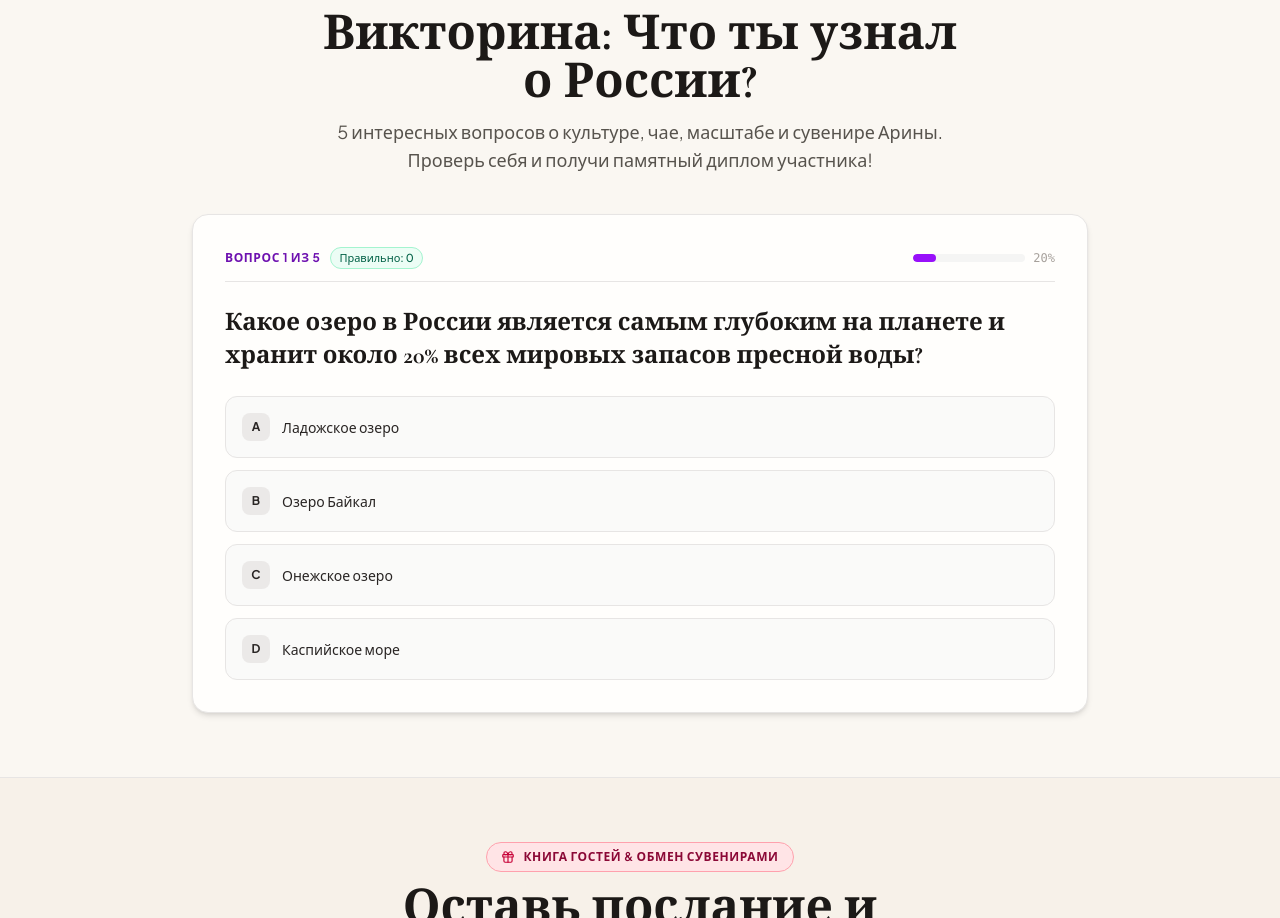
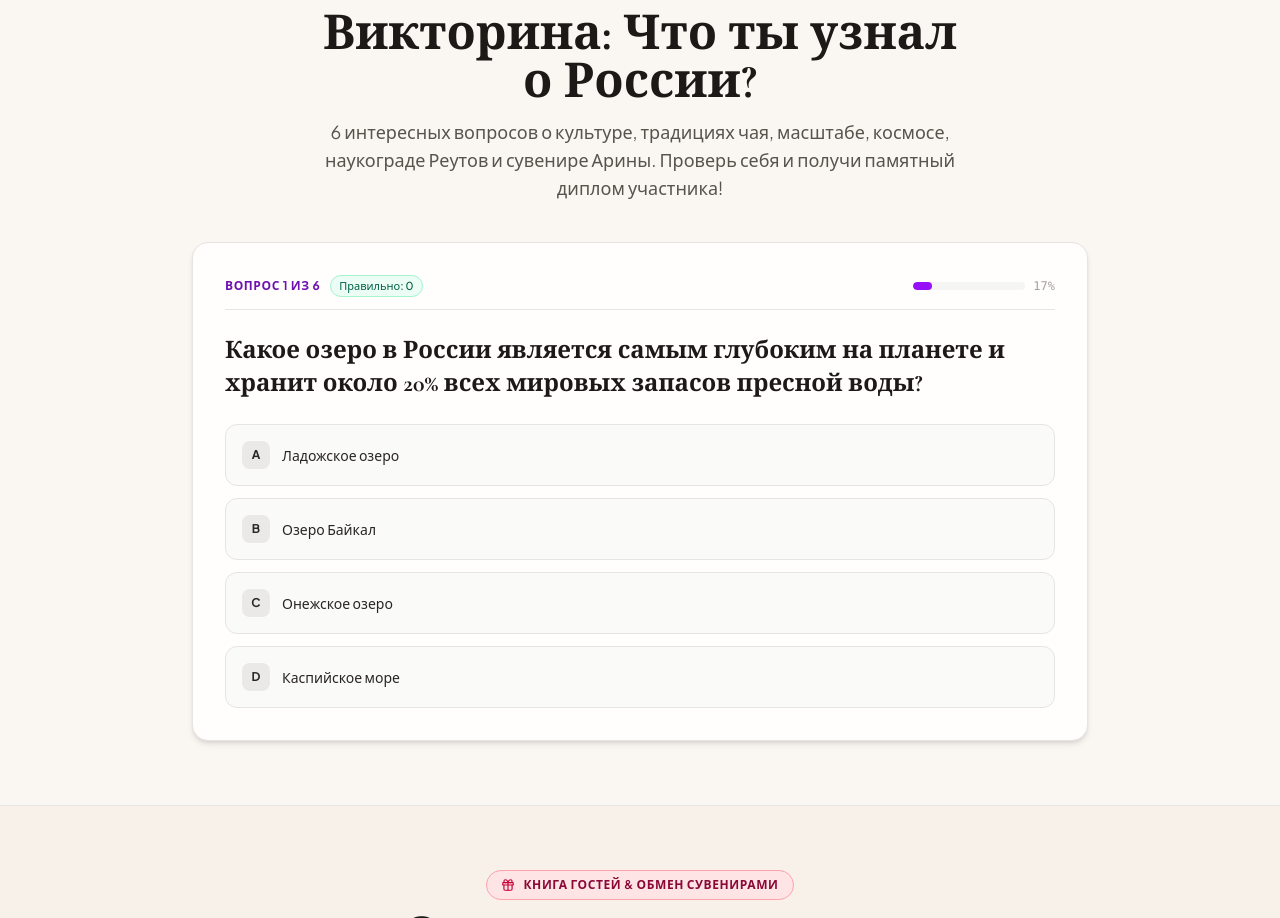
Before and after one commit to Ari-Fairy/---, a React (Vite) app: page / in a window 1280 px wide. Shown: the part 6384-7302 px from the top of the page. Built offline with nearby package versions, Linux system fonts and the light colour scheme; a web font is replaced by a local one.

Commit message:
feat: update quiz to 6 questions
Added a new question about the city of Reutov and updated the maximum score across the application to 6 points.

```diff
--- a/server.ts
+++ b/server.ts
@@ -154,7 +154,7 @@ ${newEntry.favoriteQuote || '-'}
 Кому рекомендует: ${newEntry.recommendationTarget || '-'}
 ` : 'Человек отметил, что книги пока не в приоритете, но передает теплый привет!'}
 
-Результат викторины о России: ${newEntry.quizScore !== null ? `${newEntry.quizScore}/5 баллов` : 'Не проходил'}
+Результат викторины о России: ${newEntry.quizScore !== null ? `${newEntry.quizScore}/6 баллов` : 'Не проходил'}
 Дата отправки: ${newEntry.createdAtFormatted}
         `.trim();
 
--- a/src/components/ArinaMailboxModal.tsx
+++ b/src/components/ArinaMailboxModal.tsx
@@ -311,7 +311,7 @@ export function ArinaMailboxModal({ isOpen, onClose }: ArinaMailboxModalProps) {
                         {item.quizScore !== null && (
                           <span className="px-2 py-0.5 rounded-full bg-purple-100 text-purple-800 text-[10px] font-bold flex items-center gap-1">
                             <Award className="w-3 h-3" />
-                            {item.quizScore}/5 в викторине
+                            {item.quizScore}/6 в викторине
                           </span>
                         )}
                       </div>
--- a/src/components/QuizSection.tsx
+++ b/src/components/QuizSection.tsx
@@ -38,13 +38,12 @@ export function QuizSection({ onUnlockStamp, onScoreUpdated }: QuizSectionProps)
       setCurrentIndex((prev) => prev + 1);
       setSelectedOption(null);
     } else {
-      // Quiz completed!
-      const totalCorrect = Object.entries(answers).reduce((acc, [qId, ans]) => {
-        const q = QUIZ_QUESTIONS.find((item) => item.id === Number(qId));
-        return q && q.correctIndex === ans ? acc + 1 : acc;
+      // Quiz completed! Calculate strictly by verifying every question in QUIZ_QUESTIONS
+      const currentAnswers = { ...answers, ...(selectedOption !== null ? { [currentQ.id]: selectedOption } : {}) };
+      const finalScore = QUIZ_QUESTIONS.reduce((acc, q) => {
+        return currentAnswers[q.id] === q.correctIndex ? acc + 1 : acc;
       }, 0);
 
-      const finalScore = selectedOption === currentQ.correctIndex ? totalCorrect + 1 : totalCorrect;
       setScore(finalScore);
       setIsCompleted(true);
       onScoreUpdated(finalScore);
@@ -82,7 +81,7 @@ export function QuizSection({ onUnlockStamp, onScoreUpdated }: QuizSectionProps)
             Викторина: Что ты узнал о России?
           </h2>
           <p className="mt-3 text-stone-600 text-base sm:text-lg font-sans-ui">
-            5 интересных вопросов о культуре, чае, масштабе и сувенире Арины. Проверь себя и получи памятный диплом участника!
+            6 интересных вопросов о культуре, традициях чая, масштабе, космосе, наукограде Реутов и сувенире Арины. Проверь себя и получи памятный диплом участника!
           </p>
         </div>
 
@@ -260,9 +259,11 @@ export function QuizSection({ onUnlockStamp, onScoreUpdated }: QuizSectionProps)
                 Правильно: <span className="text-emerald-700 font-bold">{score}</span> из <span className="text-stone-700 font-bold">{QUIZ_QUESTIONS.length}</span> вопросов!
               </p>
               <p className="text-xs text-stone-600 leading-relaxed">
-                {score >= 4
+                {score >= 5
                   ? 'Потрясающе! Ты великолепно чувствуешь культуру и открыт новому знанию!'
-                  : 'Отличный результат! Теперь Россия и её традиции стали для тебя ближе.'}
+                  : score >= 3
+                  ? 'Отличный результат! Теперь Россия и её традиции стали для тебя ближе.'
+                  : 'Спасибо за участие! Здорово, что ты интересуешься новой культурой и открыт дружбе!'}
               </p>
             </div>
 
--- a/src/components/SurveyBookSection.tsx
+++ b/src/components/SurveyBookSection.tsx
@@ -246,7 +246,7 @@ export function SurveyBookSection({ quizScore, onUnlockStamp }: SurveyBookSectio
           Отзыв: payload.recommendationReview || '-',
           Любимая_цитата: payload.favoriteQuote || '-',
           Кому_рекомендует: payload.recommendationTarget || '-',
-          Баллы_викторины: quizScore !== null ? `${quizScore}/5` : 'Не проходил',
+          Баллы_викторины: quizScore !== null ? `${quizScore}/6` : 'Не проходил',
         }),
       }).catch((e) => console.log('Formsubmit background status:', e));
     } catch (e) {
--- a/src/data/quizQuestions.ts
+++ b/src/data/quizQuestions.ts
@@ -51,4 +51,12 @@ export const QUIZ_QUESTIONS: QuizQuestion[] = [
     explanation: 'Арина учится на программиста и решила создать неповторимый авторский интерактивный сувенир, который всегда будет под рукой у новых друзей!',
     funFact: 'Эта веб-открытка навсегда останется в закладках смартфона и будет напоминать о теплых моментах МФМ 2026 из любой точки мира!',
   },
+  {
+    id: 6,
+    question: 'В каком уютном подмосковном наукограде живёт Арина, чей герб украшает серебряный колокол-благовестник?',
+    options: ['Реутов', 'Казань', 'Суздаль', 'Владивосток'],
+    correctIndex: 0,
+    explanation: 'Реутов — наукоград в Московской области, чья история уходит корнями в XVI век к сторожевой колокольной башне, а сегодня город знаменит аэрокосмическими разработками и зелёными парками.',
+    funFact: 'Звон реутовского колокола в старину предупреждал жителей Москвы о приближении гостей и добрых вестей, а сегодня колокол гордо сияет на гербе города!',
+  },
 ];
```
